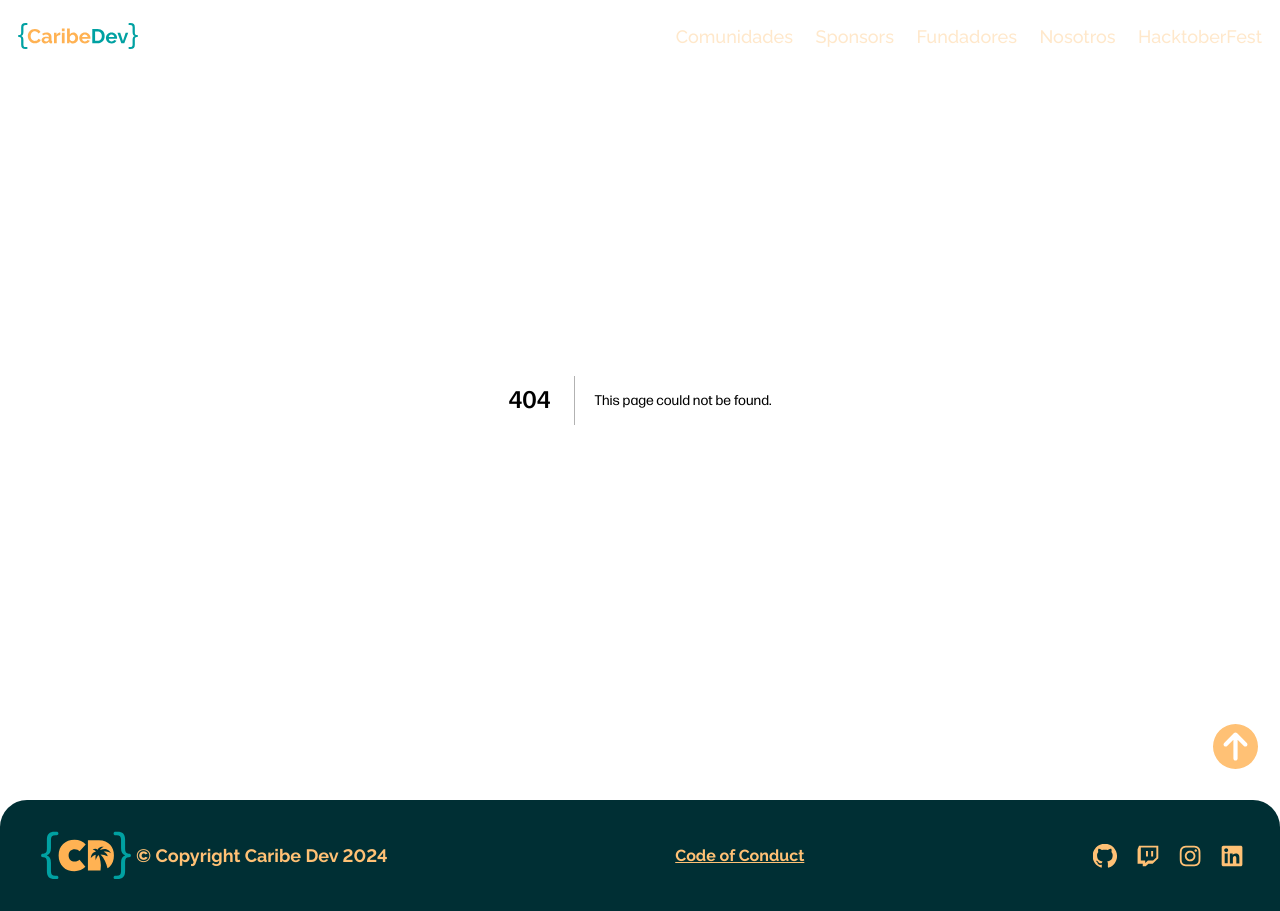
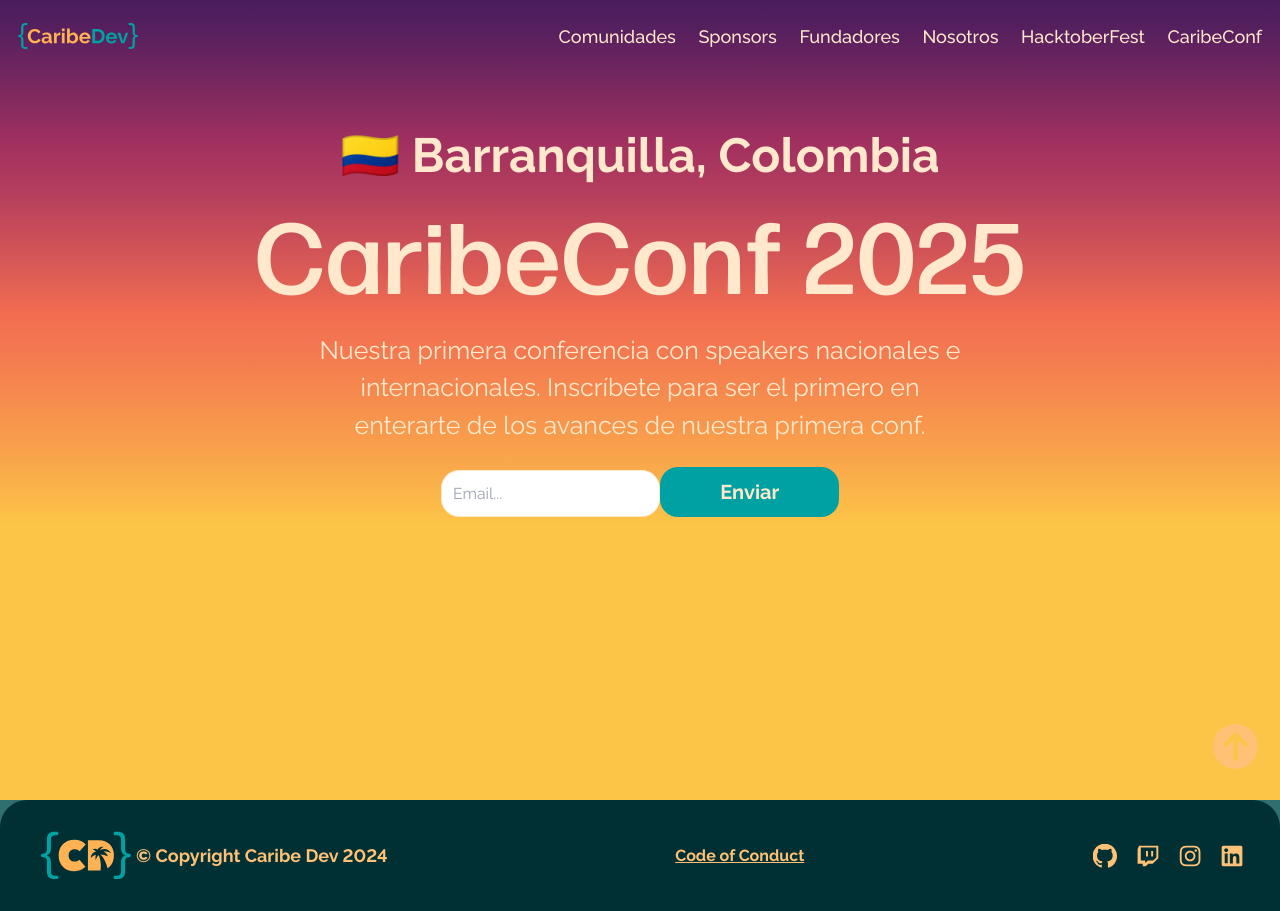
Before and after one commit to Caribe-Dev/caribe-page, a Next.js app: page /caribeconf in a window 1280 px wide. Before the commit this address had no page. Built offline with nearby package versions, Linux system fonts and the light colour scheme; no server answers.

Commit message:
newsletter caribe conf 2025

```diff
--- a/package.json
+++ b/package.json
@@ -17,6 +17,8 @@
     "date-fns": "4.1.0",
     "eslint": "9.11.1",
     "eslint-config-next": "14.2.14",
+    "firebase": "^11.0.1",
+    "firebase-admin": "^13.0.0",
     "next": "^14.2.14",
     "postcss": "8.4.47",
     "react": "^18.3.1",
--- a/src/components/Menu/index.js
+++ b/src/components/Menu/index.js
@@ -15,19 +15,22 @@
     )}>
       <ul className={classNames('flex gap-5', className)}>
         <li className='font-bold text-center md:font-medium text-tertiary' >
-          <a href='#communities' scroll={false} onClick={onClick}>Comunidades</a>
+          <a href='/#communities' scroll={false} onClick={onClick}>Comunidades</a>
         </li>
         <li className='font-bold text-center md:font-medium text-tertiary' onClick={onClick}>
-          <a href='#sponsors' scroll={false}>Sponsors</a>
+          <a href='/#sponsors' scroll={false}>Sponsors</a>
         </li>
         <li className='font-bold text-center md:font-medium text-tertiary' onClick={onClick}>
-          <a href='#founders' scroll={false}>Fundadores</a>
+          <a href='/#founders' scroll={false}>Fundadores</a>
         </li>
         <li className='font-bold text-center md:font-medium text-tertiary' onClick={onClick}>
-          <a href='#about-us' scroll={false}>Nosotros</a>
+          <a href='/#about-us' scroll={false}>Nosotros</a>
         </li>
         <li className='font-bold text-center md:font-medium text-tertiary'>
           <Link href="/hacktoberfest2024/index.html">HacktoberFest</Link>
+        </li>
+        <li className='font-bold text-center md:font-medium text-tertiary'>
+          <Link href="/caribeconf">CaribeConf</Link>
         </li>
       </ul>
     </nav>
--- /dev/null
+++ b/src/pages/api/newsletter-conf.js
@@ -0,0 +1,23 @@
+import { getFirestore } from "firebase-admin/firestore";
+import admin from "firebase-admin";
+
+const serviceAccount = JSON.parse(process.env.FIREBASE_SDK_PRIVATE);
+
+admin.initializeApp({
+    credential: admin.credential.cert(serviceAccount)
+});
+
+const db = getFirestore();
+
+export default async function handler(
+    req,
+    res
+) {
+    const id = db.collection("caribe-conf-2024").doc().id;
+    const docRef = db.collection('caribe-conf-2024').doc(id);
+    const { email } = req.body;
+
+    await docRef.set({ email });
+
+    res.status(200).json({ message: 'success' })
+}
--- /dev/null
+++ b/src/pages/caribeconf.js
@@ -0,0 +1,68 @@
+import { Seo } from "@/components/Seo";
+import { Layout } from "@/components/Layout";
+import { useState } from "react";
+
+const DOMAIN = process.env.NEXT_PUBLIC_DOMAIN;
+
+const home = () => {
+    const [isLoading, setIsLoading] = useState(false);
+    const [error, setError] = useState(null);
+
+    async function onSubmit(event) {
+        event.preventDefault();
+        setIsLoading(true);
+
+        try {
+            const formData = new FormData(event.currentTarget);
+            await fetch('/api/newsletter-conf', {
+                method: 'POST',
+                body: JSON.stringify({
+                    email: formData.get('email'),
+                }),
+                headers: {
+                    "Content-Type": "application/json",
+                },
+            })
+        } catch (error) {
+            setError(error.message)
+            console.error(error)
+        } finally {
+            setIsLoading(false)
+        }
+    }
+
+    return (
+        <>
+            <Seo
+                title='Caribe Dev'
+                description='Caribe Dev, la comunidad para los desarrolladores del Caribe Colombiano.'
+                image={`${DOMAIN}/images/caribe-dev-hero.png`}
+            />
+            <section className="min-h-[75vh] md:min-h-screen bg-primary-hero relative">
+                <Layout className="flex items-center flex-col z-1 relative pt-[100px] md:pt-[140px]">
+                    <h2 className="flex justify-center text-xl md:text-[48px] gap-3 text-tertiary font-bold">
+                        <span>🇨🇴 Barranquilla, Colombia</span>
+                    </h2>
+                    <h1 className="text-tertiary text-center text-[40px] md:text-[100px] max-w-[800px] mt-5 md:mt-10 leading-[95%]">CaribeConf 2025</h1>
+                    <p className="mt-[20px] text-[25px] text-tertiary text-center max-w-xl">Nuestra primera conferencia con speakers nacionales e internacionales. Inscríbete para ser el primero en enterarte de los avances de nuestra primera conf.</p>
+                    <div className='flex justify-center pt-5'>
+                        {error && <div style={{ color: 'red' }}>{error}</div>}
+                        <form onSubmit={onSubmit}>
+                            <input type="email" name="email" placeholder="Email..."
+                                className="bg-background border text-tertiary text-[20px] text-sm rounded-2xl focus:ring-blue-500 focus:border-blue-500 p-2.5  dark:text-white dark:focus:ring-blue-500 dark:focus:border-blue-500" />
+                            <button
+                                className='text-tertiary text-[20px] justify-center items-center rounded-2xl bg-secondary px-[60px] py-[10px] font-bold hover:opacity-90'
+                                type="submit"
+                                disabled={isLoading}
+                            >
+                                {isLoading ? 'Enviando...' : 'Enviar'}
+                            </button>
+                        </form>
+                    </div>
+                </Layout>
+            </section>
+        </>
+    )
+};
+
+export default home
```
Also changed, not shown: 1 other file (tests, documents, lock files or other folders).
